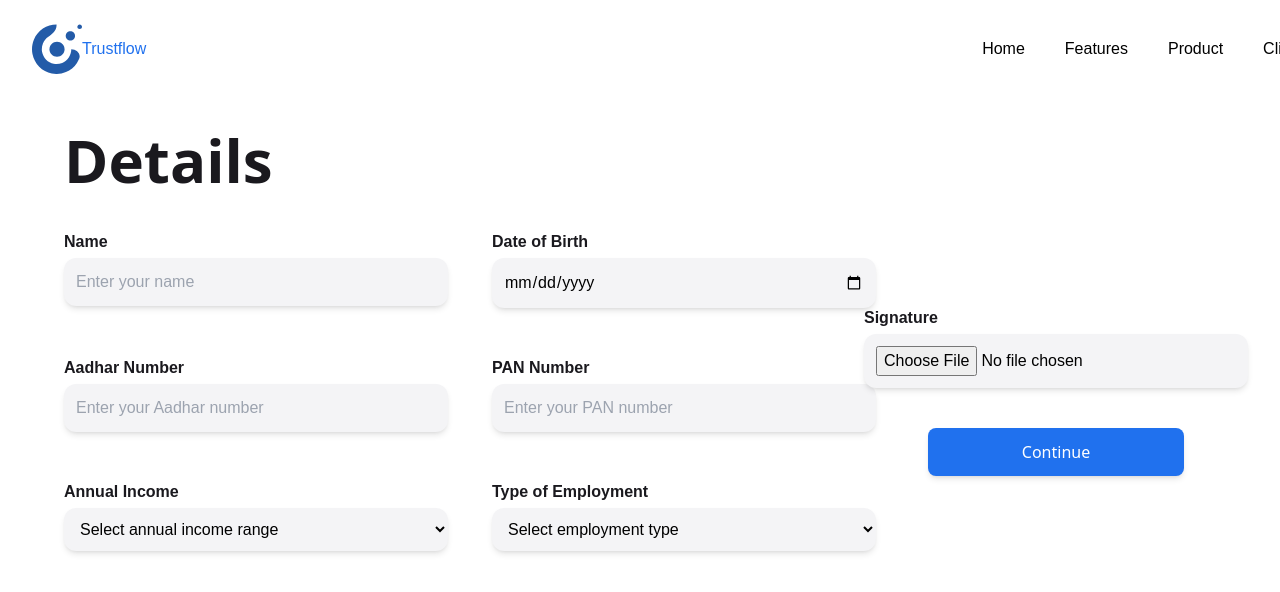
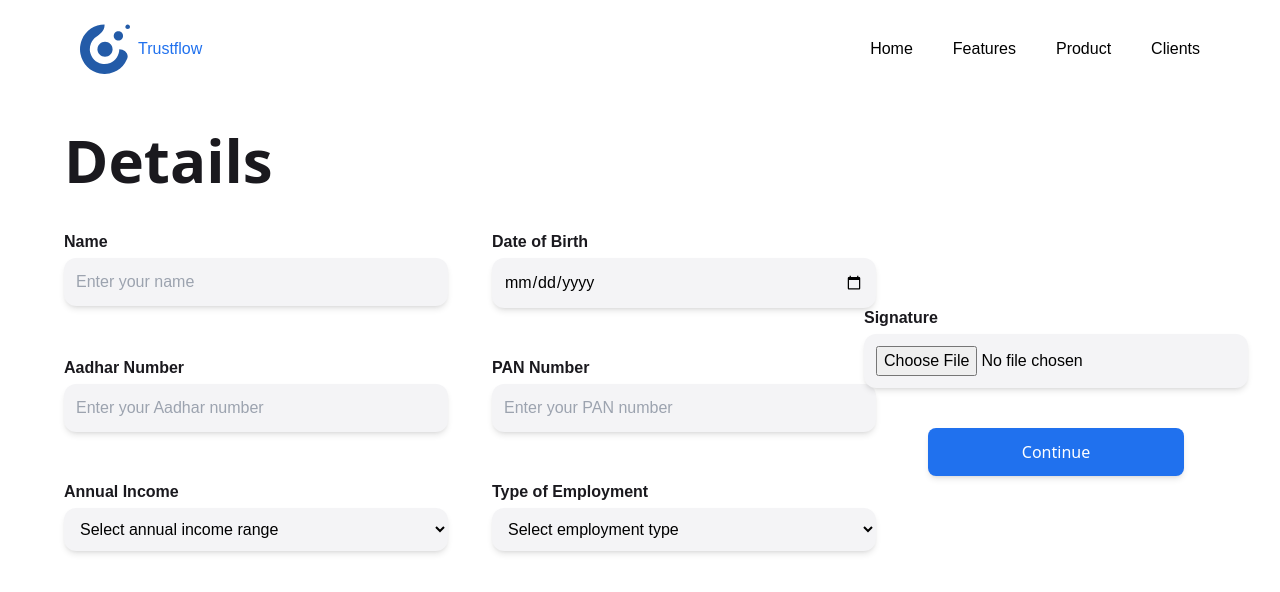
Before and after one commit to Standard-Chartered-Hackathon/TrustFlow-Frontend, a Next.js app: page /user/kyc in a window 1280 px wide. Shown: the top 592 px of the page. Built offline with nearby package versions, Linux system fonts and the light colour scheme.

Commit message:
nav foot responsive done

```diff
--- a/src/components/footer/index.js
+++ b/src/components/footer/index.js
@@ -5,11 +5,11 @@ import Image from "next/image";
 
 const Footer = () => (
   <section
-    className={`${styles.flexCenter} ${styles.paddingY} flex-col`}
+    className={`${styles.flexCenter} ${styles.paddingY} flex-col px-4 md:px-8 lg:px-16 xl:px-20`}
     data-aos="fade-up"
   >
     <div className={`${styles.flexStart} md:flex-row flex-col mb-8 w-full`}>
-      <div className="flex-[1] flex flex-col justify-start mr-10">
+      <div className="flex-[1] flex flex-col justify-start">
         <Image
           src={logo}
           alt="hoobank"
@@ -26,7 +26,7 @@ const Footer = () => (
             key={footerlink.title}
             className={`flex flex-col ss:my-0 my-4 min-w-[150px]`}
           >
-            <h4 className="font-poppins font-medium text-[18px] leading-[27px]">
+            <h4 className="font-poppins font-medium text-3xl leading-[27px] ">
               {footerlink.title}
             </h4>
             <ul className="list-none mt-4">
@@ -61,6 +61,10 @@ const Footer = () => (
         ))}
       </div>
     </div>
+
+    <h1 className="text-2xl font-poppins font-bold tracking-widest">
+      Team 404
+    </h1>
   </section>
 );
 
--- a/src/components/navbar/index.js
+++ b/src/components/navbar/index.js
@@ -7,55 +7,54 @@ import Link from "next/link";
 const Navbar = () => {
   const [toggle, setToggle] = useState(false);
   return (
-    <nav className="w-full flex py-6 justify-between items-center ml-8">
+    <nav className="w-full flex flex-wrap py-2 sm:py-6 justify-between items-center px-4 md:px-8 lg:px-16 xl:px-20 max-sm:bg-blue">
+      {/* Logo and brand name */}
+      <div className="flex items-center">
         <Image src={logo} alt="logo" height={50} width={50} />
-      <p className="text-blue font-poppins">Trustflow</p>
+        <p className="text-blue font-poppins ml-2">Trustflow</p>
+      </div>
 
+      {/* Desktop navigation */}
       <ul className="list-none sm:flex hidden justify-end items-center flex-1 text-black">
         {navLinks.map((nav, index) => (
           <li
             key={nav.id}
-            className={`font-poppins font-normal cursor-pointer text-[16px] ${
+            className={`font-poppins font-normal cursor-pointer text-base ${
               index === navLinks.length - 1 ? "mr-0" : "mr-10"
-            } text-black`}
+            }`}
           >
-            <Link href={`${nav.link}`} />
-            {nav.title}
+            <Link href={`${nav.link}`}>{nav.title}</Link>
           </li>
         ))}
       </ul>
 
-      {/* mobile view */}
-
+      {/* Mobile navigation */}
       <div className="sm:hidden flex flex-1 justify-end items-center">
+        {/* Hamburger menu */}
         <Image
           src={toggle ? close : menu}
-          className="w-[28px] h-[28px]  object-contain cursor-pointer"
-          value={toggle}
+          className="w-6 h-6 cursor-pointer"
+          alt="menu"
           onClick={() => setToggle((prev) => !prev)}
         />
 
-        {/* displaying stuff inside the hamburger conditionally only if its open*/}
-
-        <div
-          className={`${
-            toggle ? "flex" : "hidden"
-          } p-6 absolute top-20 right-0 mx-4 my-2 min-w-[140px] rounded-xl sidebar`}
-        >
-          <ul className="list-none flex flex-col justify-end items-center flex-1">
+        {/* Mobile menu */}
+        {toggle && (
+          <div className="absolute top-20 right-0 mx-4 my-2 bg-white rounded-xl shadow-lg z-20 w-60">
+            <ul className="list-none">
               {navLinks.map((nav, index) => (
                 <li
                   key={nav.id}
-                className={`font-poppins font-normal cursor-pointer text-[16px] ${
-                  index === navLinks.length - 1 ? "mr-0" : "mb-4"
-                } text-white`}
+                  className={`font-poppins font-normal cursor-pointer text-base py-2 px-4 ${
+                    index === navLinks.length - 1 ? "border-b" : ""
+                  }`}
                 >
-                <Link href={`${nav.link}`} />
-                {nav.title}
+                  <Link href={`${nav.link}`}>{nav.title} </Link>
                 </li>
               ))}
             </ul>
           </div>
+        )}
       </div>
     </nav>
   );
```
Lines whose indentation alone changed are shown as unchanged.
